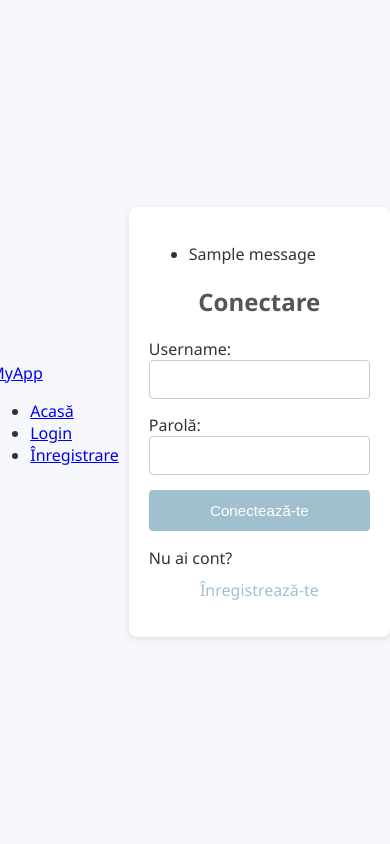
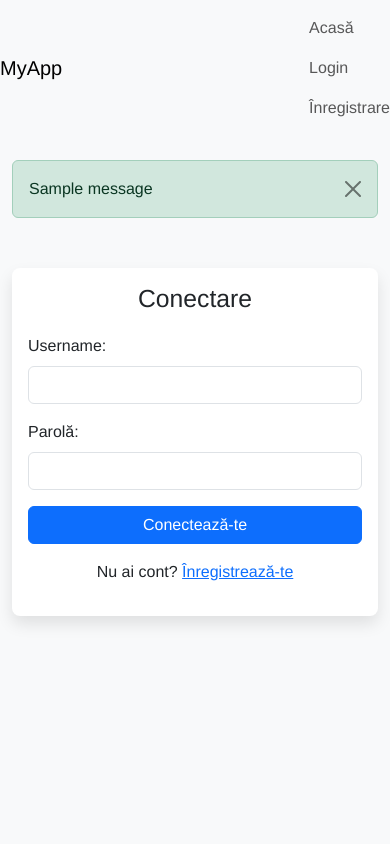
Before and after one commit to Akonomy/licenta_storage_app, a Django app: page /account/login/ in a window 390 px wide. Run offline with Django 3.2, Linux system fonts and the light colour scheme; tables that the repository leaves empty hold one stand-in row (values such as "Sample post"); one stand-in notice (Sample message) is shown.

Commit message:
update interfata login

```diff
--- a/apps/accounts/urls.py
+++ b/apps/accounts/urls.py
@@ -1,11 +1,17 @@
+# apps/accounts/urls.py
 # apps/accounts/urls.py
 
 from django.urls import path
-from .views import login_view, register_view, logout_view, delete_account_view
+from .views import (
+    login_view, register_view, logout_view, profile_view,
+    edit_account_view, delete_account_view
+)
 
 urlpatterns = [
     path('login/', login_view, name='login'),
     path('register/', register_view, name='register'),
     path('logout/', logout_view, name='logout'),
     path('delete/', delete_account_view, name='delete_account'),
+    path('edit/', edit_account_view, name='edit_account'),
+    path('', profile_view, name='profile'),  # Ruta default: /accounts/ afișează profilul
 ]
--- a/apps/accounts/views.py
+++ b/apps/accounts/views.py
@@ -1,10 +1,9 @@
 # apps/accounts/views.py
 
 from django.shortcuts import render, redirect
-from django.contrib.auth import authenticate, login, logout
+from django.contrib.auth import authenticate, login, logout, get_user_model
 from django.contrib.auth.decorators import login_required
 from django.contrib import messages
-from django.contrib.auth import get_user_model
 
 User = get_user_model()
 
@@ -16,8 +15,7 @@ def login_view(request):
         if user:
             login(request, user)
             messages.success(request, 'Te-ai conectat cu succes.')
-            # Redirecționează spre o pagină de start sau profil (ajustează după necesități)
-            return redirect('home')
+            return redirect('profile')
         else:
             messages.error(request, 'Username sau parolă incorecte.')
     return render(request, 'accounts/login.html')
@@ -37,7 +35,7 @@ def register_view(request):
             messages.error(request, 'Username-ul este deja folosit.')
             return render(request, 'accounts/register.html')
 
-        # Creează un nou utilizator
+        # Creăm un nou utilizator
         user = User.objects.create_user(username=username, email=email, password=password1)
         messages.success(request, 'Contul a fost creat cu succes. Te rog conectează-te.')
         return redirect('login')
@@ -51,10 +49,38 @@ def logout_view(request):
     return redirect('login')
 
 @login_required
+def profile_view(request):
+    # Afișează profilul utilizatorului
+    return render(request, 'accounts/profile.html', {'user': request.user})
+
+@login_required
+def edit_account_view(request):
+    user = request.user
+    if request.method == 'POST':
+        username   = request.POST.get('username')
+        email      = request.POST.get('email')
+        first_name = request.POST.get('first_name')
+        last_name  = request.POST.get('last_name')
+
+        # Verificăm dacă username-ul este deja folosit de alt utilizator
+        if User.objects.filter(username=username).exclude(pk=user.pk).exists():
+            messages.error(request, 'Username-ul este deja folosit de alt utilizator.')
+            return render(request, 'accounts/edit_account.html', {'user': user})
+
+        user.username   = username
+        user.email      = email
+        user.first_name = first_name
+        user.last_name  = last_name
+        user.save()
+        messages.success(request, 'Contul a fost actualizat cu succes.')
+        return redirect('profile')
+
+    return render(request, 'accounts/edit_account.html', {'user': user})
+
+@login_required
 def delete_account_view(request):
     if request.method == 'POST':
-        user = request.user
-        user.delete()
+        request.user.delete()
         messages.success(request, 'Contul tău a fost șters.')
         return redirect('register')
     return render(request, 'accounts/delete_account.html')
--- a/static/accounts/style.css
+++ b/static/accounts/style.css
@@ -1,103 +1,49 @@
-/* Stiluri globale */
-body {
-  background-color: #f5f7fa; /* Fundal subtil, pal */
-  font-family: 'Segoe UI', Tahoma, Geneva, Verdana, sans-serif;
+/* static/accounts/style.css */
+
+/* Resetare și fonturi */
+* {
   margin: 0;
   padding: 0;
-  color: #333;
-  display: flex;
-  align-items: center;
-  justify-content: center;
-  min-height: 100vh;
+  box-sizing: border-box;
+}
+body {
+  font-family: 'Helvetica Neue', Helvetica, Arial, sans-serif;
+  background: #f8f9fa;
+  color: #212529;
 }
 
-/* Container central pentru formulare */
-.container {
-  background-color: #ffffff;
-  max-width: 400px;  /* Lățime maximă îngustă */
-  width: 90%;
-  padding: 30px;
+/* Stilizare card pentru formulare */
+.card {
+  margin-top: 50px;
+  border: none;
   border-radius: 8px;
-  box-shadow: 0 2px 6px rgba(0, 0, 0, 0.1);
-  margin: 20px;
+  box-shadow: 0 8px 16px rgba(0,0,0,0.1);
+  animation: fadeIn 0.5s ease-out;
 }
 
-/* Titluri */
-.container h2 {
-  text-align: center;
+/* Stilizare pentru titlurile din card */
+.card-title {
   margin-bottom: 20px;
-  font-size: 1.5em;
-  color: #555;
 }
 
-/* Stiluri pentru formular */
-form {
-  display: flex;
-  flex-direction: column;
+/* Stilizare butoane */
+.btn {
+  transition: background-color 0.3s ease, transform 0.2s ease;
+}
+.btn:hover {
+  transform: translateY(-2px);
 }
 
-input[type="text"],
-input[type="email"],
-input[type="password"],
-input[type="number"] {
-  padding: 10px;
-  margin-bottom: 15px;
-  border: 1px solid #ccc;
-  border-radius: 4px;
-  font-size: 1em;
-  transition: border-color 0.3s;
+/* Animație de fadeIn */
+@keyframes fadeIn {
+  from {
+    opacity: 0;
+    transform: translateY(10px);
+  }
+  to {
+    opacity: 1;
+    transform: translateY(0);
+  }
 }
 
-input[type="text"]:focus,
-input[type="email"]:focus,
-input[type="password"]:focus,
-input[type="number"]:focus {
-  border-color: #a0c0d0;
-  outline: none;
-}
-
-/* Butoane */
-button {
-  background-color: #a0c0d0; /* Culoare pale */
-  color: #fff;
-  padding: 12px;
-  border: none;
-  border-radius: 4px;
-  font-size: 1em;
-  cursor: pointer;
-  transition: background-color 0.3s;
-}
-
-button:hover {
-  background-color: #90b0c0;
-}
-
-/* Link-uri pentru navigare (ex: "Ai deja cont? Login") */
-.container a {
-  color: #a0c0d0;
-  text-decoration: none;
-  text-align: center;
-  margin-top: 10px;
-  display: block;
-  transition: color 0.3s;
-}
-
-.container a:hover {
-  color: #90b0c0;
-}
-
-/* Responsivitate pentru ecrane mici */
-@media (max-width: 480px) {
-  .container {
-    padding: 20px;
-    margin: 10px;
-  }
-
-  input[type="text"],
-  input[type="email"],
-  input[type="password"],
-  input[type="number"],
-  button {
-    font-size: 0.95em;
-  }
-}
+/* Mesaje de alertă sunt deja stilizate de Bootstrap, eventual suprascrie-le după necesități */
--- a/templates/accounts/login.html
+++ b/templates/accounts/login.html
@@ -10,18 +10,22 @@
 {% endblock %}
 
 {% block content %}
-<h2>Conectare</h2>
+<div class="card mx-auto" style="max-width: 400px;">
+    <div class="card-body">
+        <h2 class="card-title text-center">Conectare</h2>
         <form method="post">
             {% csrf_token %}
-    <div class="form-group">
-        <label for="username">Username:</label>
+            <div class="mb-3">
+                <label for="username" class="form-label">Username:</label>
                 <input type="text" id="username" name="username" class="form-control" required>
             </div>
-    <div class="form-group">
-        <label for="password">Parolă:</label>
+            <div class="mb-3">
+                <label for="password" class="form-label">Parolă:</label>
                 <input type="password" id="password" name="password" class="form-control" required>
             </div>
-    <button type="submit" class="btn btn-primary">Conectează-te</button>
+            <button type="submit" class="btn btn-primary w-100">Conectează-te</button>
         </form>
-<p>Nu ai cont? <a href="{% url 'register' %}">Înregistrează-te</a></p>
+        <p class="mt-3 text-center">Nu ai cont? <a href="{% url 'register' %}">Înregistrează-te</a></p>
+    </div>
+</div>
 {% endblock %}
--- a/templates/base.html
+++ b/templates/base.html
@@ -1,26 +1,33 @@
 <!-- templates/base.html -->
 
+{% load static %}
 <!DOCTYPE html>
 <html lang="ro">
 <head>
     <meta charset="UTF-8">
     <title>{% block title %}Proiect Django{% endblock %}</title>
-    {% load static %}
-
+    <!-- CSS global -->
     <link rel="stylesheet" href="{% static 'css/style.css' %}">
+    <!-- Bootstrap CSS (opțional, poți modifica după preferințe) -->
+    <link href="https://cdn.jsdelivr.net/npm/bootstrap@5.3.0/dist/css/bootstrap.min.css" rel="stylesheet">
     {% block extra_css %}{% endblock %}
 </head>
 <body>
     {% include 'includes/header.html' %}
-    <div class="container">
+    <div class="container mt-4">
         {% if messages %}
-            <ul class="messages">
+            <div class="messages">
                 {% for message in messages %}
-                    <li class="alert alert-{{ message.tags }}">{{ message }}</li>
+                    <div class="alert alert-{{ message.tags }} alert-dismissible fade show" role="alert">
+                        {{ message }}
+                        <button type="button" class="btn-close" data-bs-dismiss="alert" aria-label="Close"></button>
+                    </div>
                 {% endfor %}
-            </ul>
+            </div>
         {% endif %}
         {% block content %}{% endblock %}
     </div>
+    <!-- Bootstrap JS (opțional) -->
+    <script src="https://cdn.jsdelivr.net/npm/bootstrap@5.3.0/dist/js/bootstrap.bundle.min.js"></script>
 </body>
 </html>
```
Also changed, not shown: templates/accounts/delete_account.html (+14 -9 lines), templates/accounts/edit_account.html (added, +41 -0 lines), templates/accounts/profile.html (added, +27 -0 lines), templates/accounts/register.html (+16 -12 lines). Lines whose indentation alone changed are shown as unchanged.
